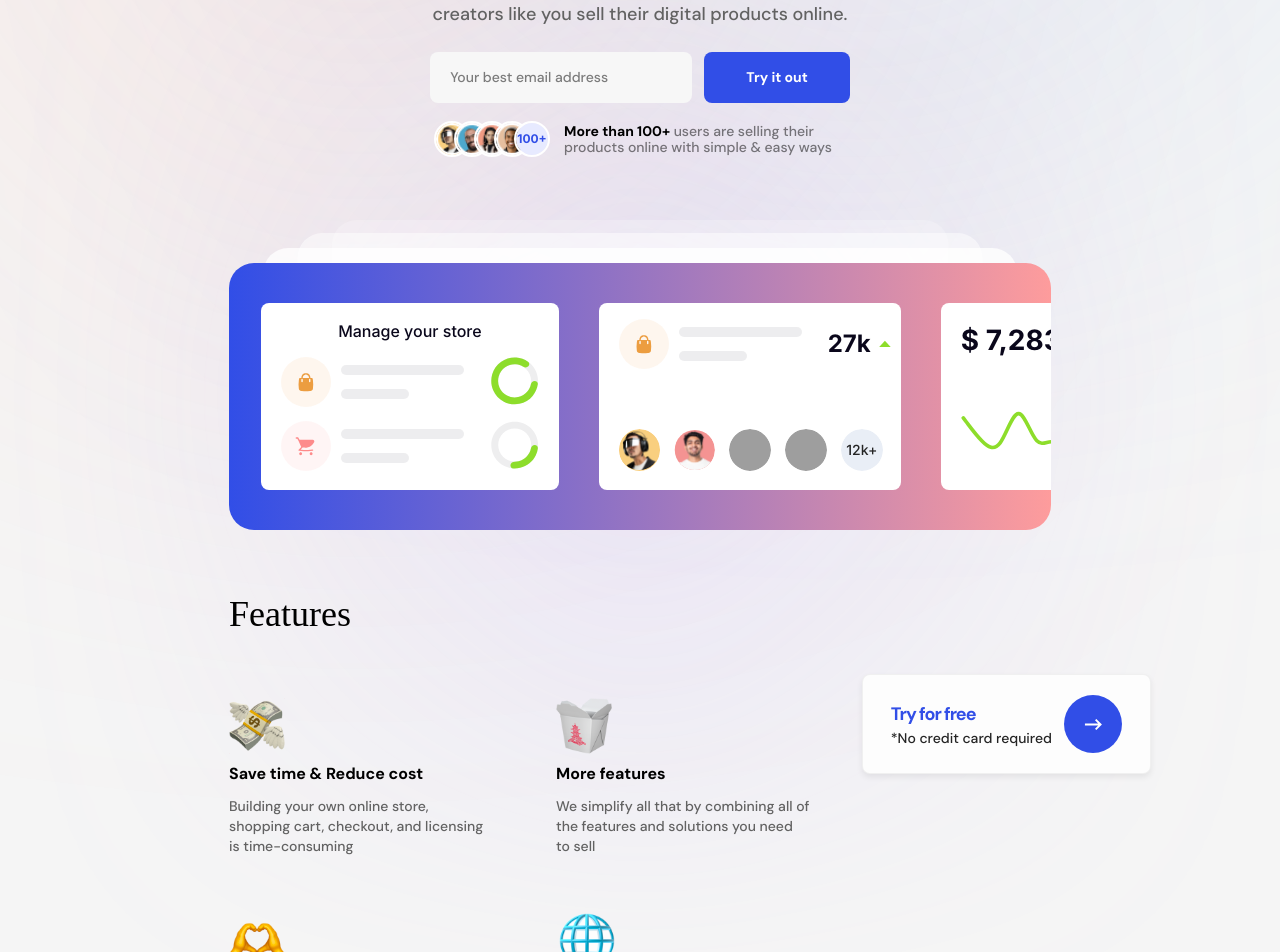
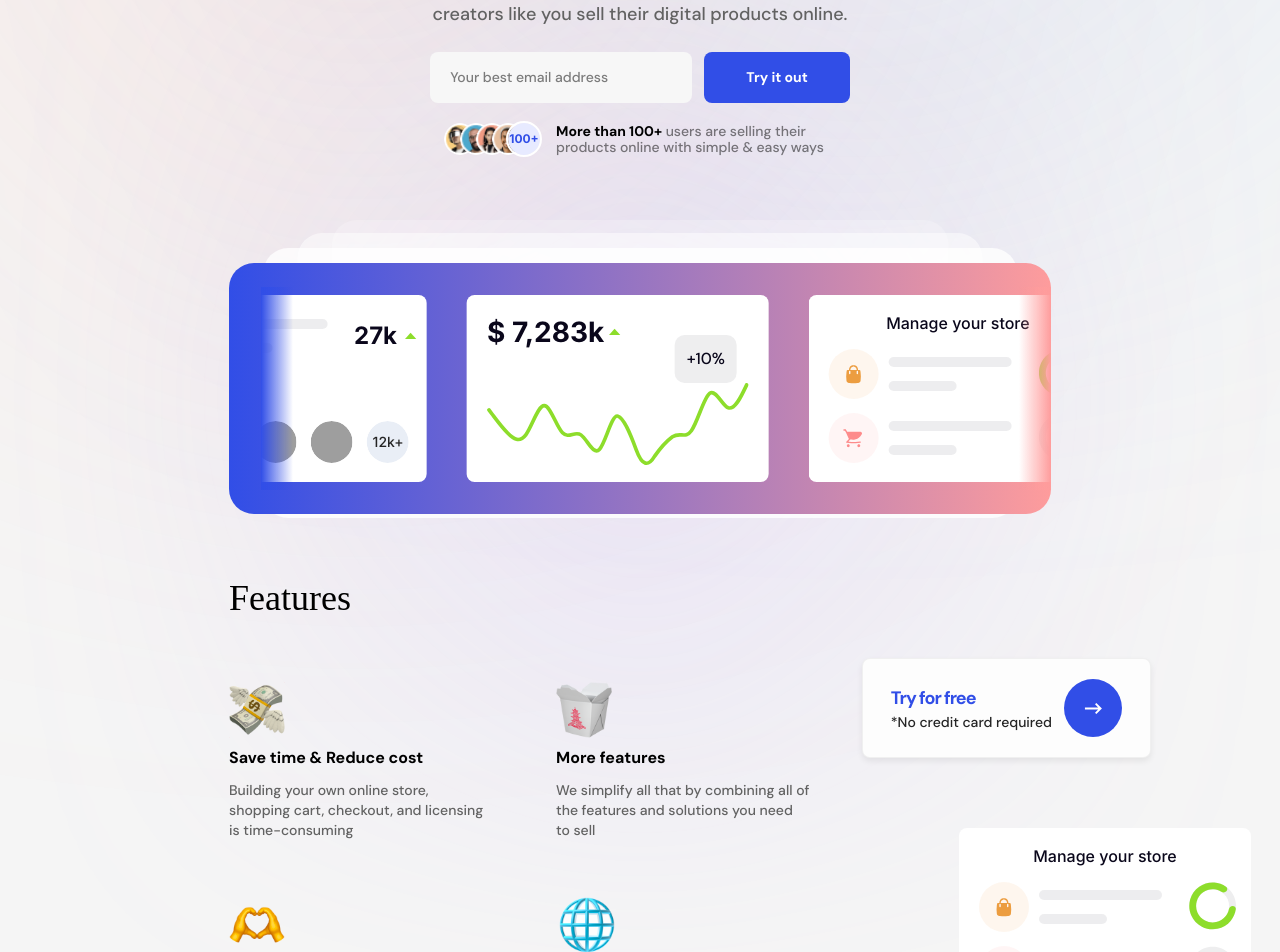
Before and after one commit to HenriBresteau/sell, a React (Vite) app: page / in a window 1280 px wide. Shown: the part 340-1292 px from the top of the page. Built offline with nearby package versions, Linux system fonts and the light colour scheme; no server answers; grey boxes are pictures that could not be loaded; a web font is replaced by a local one.

Commit message:
[ADD] Motion animations

```diff
--- a/src/components/Features.jsx
+++ b/src/components/Features.jsx
@@ -3,15 +3,38 @@ import save from "../assets/save.svg";
 import more from "../assets/more.svg";
 import popular from "../assets/popular.svg";
 import globe from "../assets/globe.svg";
+import { TryToFree } from "./TryToFree";
+import ServiceManage from "./ServiceManage";
+import { motion } from "motion/react";
 
 export const Features = () => {
     return (
         <div className="mt-16 relative max-w-[822px] mx-auto">
-            <h2 className="font-Dela text-4xl text-black w-fit mx-auto md:mx-0  ">
+            <motion.h2
+                initial={{ opacity: 0, x: -200 }}
+                animate={{
+                    opacity: 1,
+                    x: 0,
+                    transition: {
+                        duration: 1,
+                    },
+                }}
+                className="font-Dela text-4xl text-black w-fit mx-auto md:mx-0  "
+            >
                 Features
-            </h2>
+            </motion.h2>
             <div className="mt-6 md:mt-16">
-                <div className="flex flex-col flex-wrap gap-y-8 md:gap-y-[57px] md:max-w-[604px] mt-[26px]">
+                <motion.div
+                    initial={{ opacity: 0, x: -200 }}
+                    animate={{
+                        opacity: 1,
+                        x: 0,
+                        transition: {
+                            duration: 1,
+                        },
+                    }}
+                    className="flex flex-col flex-wrap gap-y-8 md:gap-y-[57px] md:max-w-[604px] mt-[26px]"
+                >
                     <div className="flex flex-wrap justify-center md:justify-start gap-y-8 md:gap-y-0 md:gap-x-[68px]">
                         <FeatureIcon
                             title="Save time & Reduce cost"
@@ -48,35 +71,33 @@ export const Features = () => {
                             automatically display popular pricing
                         </FeatureIcon>
                     </div>
-                </div>
-                <div className="relative mt-12 lg:mt-0 lg:absolute lg:top-[80px] lg:right-[-100px] flex flex-col gap-10 max-w-[292px] mx-auto md:mx-0">
-                    <div className="bg-[#FDFDFD] border border-[#0000000D] shadow-[0_3.25px_6.5px_0_#00000012] transition-shadow hover:transition-shadow hover:shadow-[0_4px_8px_0_#00000040] rounded-lg px-7 py-5 ">
-                        <div className="flex gap-3 justify-between items-center">
-                            <div className="flex flex-col ">
-                                <div className="text-[#314EE7] font-DM700 text-lg tracking-[-1px]">
-                                    Try for free
-                                </div>
-                                <div className="text-[#242424] font-DM500 text-xs md:text-sm">
-                                    *No credit card required
-                                </div>
-                            </div>
-                            <button className=" bg-[#314EE7] hover:bg-[#2235d3] w-[58px] h-[58px] rounded-full flex flex-col justify-center items-center">
-                                <svg
-                                    width="18"
-                                    height="11"
-                                    viewBox="0 0 18 11"
-                                    fill="none"
-                                    xmlns="http://www.w3.org/2000/svg"
-                                >
-                                    <path
-                                        d="M0.926392 6.57024H14.1615L11.0125 9.67222L12.3488 11L17.9264 5.50572L12.3488 0L11.0125 1.32778L14.1499 4.40687H0.926392V6.57024Z"
-                                        fill="white"
-                                    />
-                                </svg>
-                            </button>
-                        </div>
-                    </div>
-                </div>
+                </motion.div>
+                <motion.div
+                    initial={{ opacity: 0, x: 200 }}
+                    animate={{
+                        opacity: 1,
+                        x: 0,
+                        transition: {
+                            duration: 1,
+                        },
+                    }}
+                    className="relative mt-12 lg:mt-0 lg:absolute lg:top-[80px] lg:right-[-100px] flex flex-col gap-10 max-w-[292px] mx-auto md:mx-0"
+                >
+                    <TryToFree />
+                </motion.div>
+                <motion.div
+                    initial={{ opacity: 0, x: 150 }}
+                    animate={{
+                        opacity: 1,
+                        x: 0,
+                        transition: {
+                            duration: 1,
+                        },
+                    }}
+                    className="relative mt-12 lg:mt-0 lg:absolute lg:top-[250px] lg:right-[-200px] flex flex-col gap-10 max-w-[292px] mx-auto md:mx-0"
+                >
+                    <ServiceManage hovered />
+                </motion.div>
             </div>
         </div>
     );
--- a/src/components/Hero.jsx
+++ b/src/components/Hero.jsx
@@ -2,67 +2,141 @@ import user1 from "../assets/user_1.png";
 import user2 from "../assets/user2.png";
 import user3 from "../assets/user3.png";
 import user4 from "../assets/user4.png";
+import { motion } from "motion/react";
 
 const Hero = () => {
+    const scrollToNewsletter = () => {
+        const target = document.getElementById("newsletter");
+        if (target) {
+            target.scrollIntoView({ behavior: "smooth" });
+        }
+    };
     return (
         <div className="mt-10 flex flex-col items-center text-center relative">
-            <div
+            <motion.div
+                initial={{ opacity: 0, y: -10 }}
+                animate={{
+                    opacity: 1,
+                    y: 0,
+                    transition: {
+                        duration: 0.4,
+                    },
+                }}
                 className="rounded-full px-2 md:px-4 py-2 font-DM700  text-xs text-white bg-gradient-to-r from-[#E693A5] to-[#3951E5] w-fit
-            hover:drop-shadow-[0_0_20px_rgba(57,80,229,0.25)] transition-all"
+            transition-all"
             >
                 Introducing a new online selling platform 🎉
-            </div>
-            <h1 className="max-w-[633px] mt-11 font-Dela text-3xl md:text-5xl leading-12 ">
+            </motion.div>
+            <motion.h1
+                initial={{ opacity: 0, y: -50 }}
+                animate={{
+                    opacity: 1,
+                    y: 0,
+                    transition: {
+                        duration: 1,
+                    },
+                }}
+                className="max-w-[633px] mt-11 font-Dela text-3xl md:text-5xl leading-12 "
+            >
                 Best way to sell <br />
                 your digital product
-            </h1>
-            <p className="max-w-[480px] mt-5 font-DM500 text-base md:text-lg text-[#626262]">
+            </motion.h1>
+            <motion.p
+                initial={{ opacity: 0, y: 50 }}
+                animate={{
+                    opacity: 1,
+                    y: 0,
+                    transition: {
+                        duration: 1,
+                    },
+                }}
+                className="max-w-[480px] mt-5 font-DM500 text-base md:text-lg text-[#626262]"
+            >
                 Go from Zero to Hero with simple platform that helps creators
                 like you sell their digital products online.
-            </p>
-            <form className="mt-8 md:mt-6 flex flex-wrap gap-3 ">
-                <input
+            </motion.p>
+            <div className="mt-8 md:mt-6 flex flex-wrap gap-3">
+                <motion.input
+                    initial={{ opacity: 0, x: -50 }}
+                    animate={{
+                        opacity: 1,
+                        x: 0,
+                        transition: {
+                            duration: 1,
+                        },
+                    }}
                     type="email"
                     id="email"
                     name="email"
                     className="w-full md:w-fit bg-[#F7F7F7] py-[15px] pl-[20px] pr-[73px] rounded-lg font-DM500 text-sm leading-[20.3px] text-black placeholder:text-[#00000080] placeholder:w-[166px]"
                     placeholder="Your best email address"
                 />
-                <button className=" bg-[#314EE7] py-[15px] px-[42px] rounded-lg font-DM700 text-sm leading-[20.3px] text-white cursor-pointer w-full md:w-fit transition-colors hover:bg-[#2235d3]">
+                <motion.button
+                    initial={{ opacity: 0, x: 50 }}
+                    animate={{
+                        opacity: 1,
+                        x: 0,
+                        transition: {
+                            duration: 1,
+                        },
+                    }}
+                    className=" bg-[#314EE7] py-[15px] px-[42px] rounded-lg font-DM700 text-sm leading-[20.3px] text-white cursor-pointer w-full md:w-fit transition-colors hover:bg-[#2235d3]"
+                    onClick={scrollToNewsletter}
+                >
                     Try it out
-                </button>
-            </form>
+                </motion.button>
+            </div>
             <div className="mt-8 sm:mt-5 flex flex-wrap justify-center gap-2 sm:gap-4">
-                <div className="flex -space-x-3 ">
+                <motion.div
+                    initial={{ opacity: 0, x: -50 }}
+                    animate={{
+                        opacity: 1,
+                        x: 0,
+                        transition: {
+                            duration: 1,
+                        },
+                    }}
+                    className="flex -space-x-4 "
+                >
                     <img
                         src={user1}
-                        className="w-8 h-8 object-cover bg-[#F9CF7F] rounded-full inline-block outline outline-2 outline-white"
+                        className="w-8 h-8 rounded-full inline-block "
                     />
                     <img
                         src={user2}
-                        className="w-8 h-8 rounded-full inline-block  outline outline-2 outline-white"
+                        className="w-8 h-8 rounded-full inline-block "
                     />
                     <img
                         src={user3}
-                        className="w-8 h-8 rounded-full  inline-block outline outline-2 outline-white"
+                        className="w-8 h-8 rounded-full  inline-block"
                     />
                     <img
                         src={user4}
-                        className="w-8 h-8 rounded-full inline-block outline outline-2 outline-white"
+                        className="w-8 h-8 rounded-full inline-block"
                     />
                     <div className="min-w-8 h-8 outline outline-2 outline-white rounded-full flex flex-col justify-center items-center  bg-[#E7EAFF]  ">
                         <p className="font-Inter700 text-xs text-center text-[#314EE7]">
                             100+
                         </p>
                     </div>
-                </div>
-                <div className="max-w-[280px] font-DM500 text-sm leading-4 text-[#00000080] text-center sm:text-left">
+                </motion.div>
+                <motion.div
+                    initial={{ opacity: 0, x: 50 }}
+                    animate={{
+                        opacity: 1,
+                        x: 0,
+                        transition: {
+                            duration: 1,
+                        },
+                    }}
+                    className="max-w-[280px] font-DM500 text-sm leading-4 text-[#00000080] text-center sm:text-left"
+                >
                     <span className="font-DM700 text-black">
                         More than 100+
                     </span>{" "}
                     users are selling their products online with simple & easy
                     ways
-                </div>
+                </motion.div>
             </div>
         </div>
     );
--- a/src/components/Services.jsx
+++ b/src/components/Services.jsx
@@ -1,6 +1,7 @@
 import ServiceAvatar from "./ServiceAvatar";
 import ServiceGraph from "./ServiceGraph";
 import ServiceManage from "./ServiceManage";
+import Marquee from "./ui/marquee";
 
 const Services = () => {
     return (
@@ -9,10 +10,23 @@ const Services = () => {
             <div className="w-10/12 h-[270px] rounded-[25px] bg-[#FFFFFF80] absolute top-[-30px]   left-1/2 -translate-x-1/2  "></div>
             <div className="w-9/12 h-[270px] rounded-[25px] bg-[#FFFFFF33] absolute top-[-43px]  left-1/2 -translate-x-1/2 "></div>
             <div className="max-w-[822px] rounded-[25px] bg-gradient-to-r from-[#314EE7] to-[#FE9C9C] pl-4 py-4 md:pl-8 md:py-6 relative">
-                <div className="flex gap-10 scroll py-2 pr-4 md:py-4 md:pr-8">
+                {/* <div className="flex gap-10 scroll py-2 pr-4 md:py-4 md:pr-8">
                     <ServiceManage />
                     <ServiceAvatar />
                     <ServiceGraph />
+                </div> */}
+                <div className="relative flex w-full flex-col items-center justify-center overflow-hidden bg-transparent">
+                    <Marquee
+                        pauseOnHover
+                        className="[--duration:20s] [--gap:2.5rem]"
+                    >
+                        <ServiceManage />
+                        <ServiceAvatar />
+                        <ServiceGraph />
+                    </Marquee>
+
+                    <div className="pointer-events-none absolute inset-y-0 left-0 w-8 bg-gradient-to-r from-[#314EE7] "></div>
+                    <div className="pointer-events-none absolute inset-y-0 right-0 w-8 bg-gradient-to-l from-[#FE9C9C]"></div>
                 </div>
             </div>
         </div>
--- /dev/null
+++ b/src/components/TryToFree.jsx
@@ -0,0 +1,41 @@
+import React from "react";
+
+export const TryToFree = () => {
+    const scrollToNewsletter = () => {
+        const target = document.getElementById("newsletter");
+        if (target) {
+            target.scrollIntoView({ behavior: "smooth" });
+        }
+    };
+    return (
+        <div className="bg-[#FDFDFD] border border-[#0000000D] shadow-[0_3.25px_6.5px_0_#00000012] transition-shadow hover:transition-shadow hover:shadow-[0_4px_8px_0_#00000040] rounded-lg px-7 py-5 ">
+            <div className="flex gap-3 justify-between items-center">
+                <div className="flex flex-col ">
+                    <div className="text-[#314EE7] font-DM700 text-lg tracking-[-1px]">
+                        Try for free
+                    </div>
+                    <div className="text-[#242424] font-DM500 text-xs md:text-sm">
+                        *No credit card required
+                    </div>
+                </div>
+                <button
+                    className=" bg-[#314EE7] hover:bg-[#2235d3] w-[58px] h-[58px] rounded-full flex flex-col justify-center items-center"
+                    onClick={scrollToNewsletter}
+                >
+                    <svg
+                        width="18"
+                        height="11"
+                        viewBox="0 0 18 11"
+                        fill="none"
+                        xmlns="http://www.w3.org/2000/svg"
+                    >
+                        <path
+                            d="M0.926392 6.57024H14.1615L11.0125 9.67222L12.3488 11L17.9264 5.50572L12.3488 0L11.0125 1.32778L14.1499 4.40687H0.926392V6.57024Z"
+                            fill="white"
+                        />
+                    </svg>
+                </button>
+            </div>
+        </div>
+    );
+};
```
Also changed, not shown: src/components/Newsletter.jsx (+91 -7 lines).
